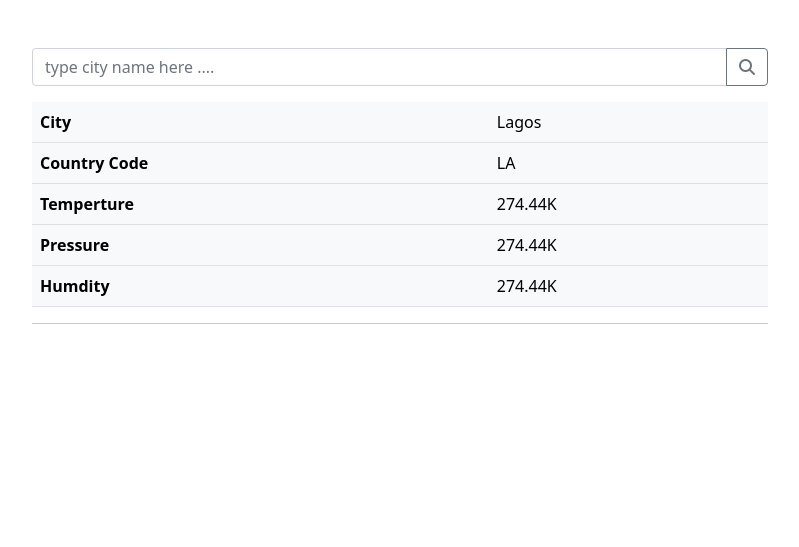
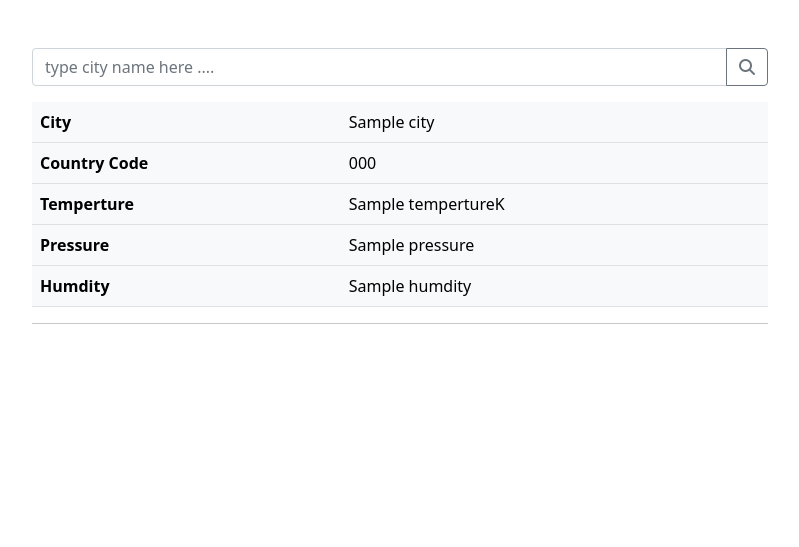
Before and after one commit to Iamdeyo/weatherapp, a Django app: template weather/templates/weather/index.html in a window 1280 px wide. Shown: the part 56-603 px from the top of the page, without its empty margins (240-1039 px from the left). Run offline with Django 4.2, Linux system fonts and the light colour scheme; the template is opened without the code that fills it: most values are stand-ins (such as "Sample title", 1, 10 or a date in 2020); parts of the project's set-up code (start-up, migrations or seed data) failed here and were passed over; some libraries are stand-ins or nearby versions.

Commit message:
version-1

```diff
--- a/weather/templates/weather/index.html
+++ b/weather/templates/weather/index.html
@@ -19,6 +19,9 @@
         <br>
 
         <div class="container">
+            <!-- <h2>
+                {{ data }}
+            </h2> -->
             <div class="row">
                 <form class="col col-md-8 offset-md-2" method="POST" action="">
                     {% csrf_token %}
@@ -34,25 +37,25 @@
                         <tbody>
                           <tr>
                             <th scope="row"> City </th>
-                            <td>Lagos</td>
+                            <td>{{ data.city }}</td>
 
                           </tr>
                           <tr>
                             <th scope="row">Country Code</th>
-                            <td>LA</td>
+                            <td>{{ data.countryCode }}</td>
 
                           </tr>
                           <tr>
                             <th scope="row">Temperture</th>
-                            <td>274.44K</td>
+                            <td>{{ data.temperture }}K</td>
                           </tr>
                           <tr>
                             <th scope="row">Pressure</th>
-                            <td>274.44K</td>
+                            <td>{{ data.pressure }}</td>
                           </tr>
                           <tr>
                             <th scope="row">Humdity</th>
-                            <td>274.44K</td>
+                            <td>{{ data.humdity }}</td>
                           </tr>
                         </tbody>
                     </table>
```
Also changed, not shown: weather/views.py (+24 -4 lines).
